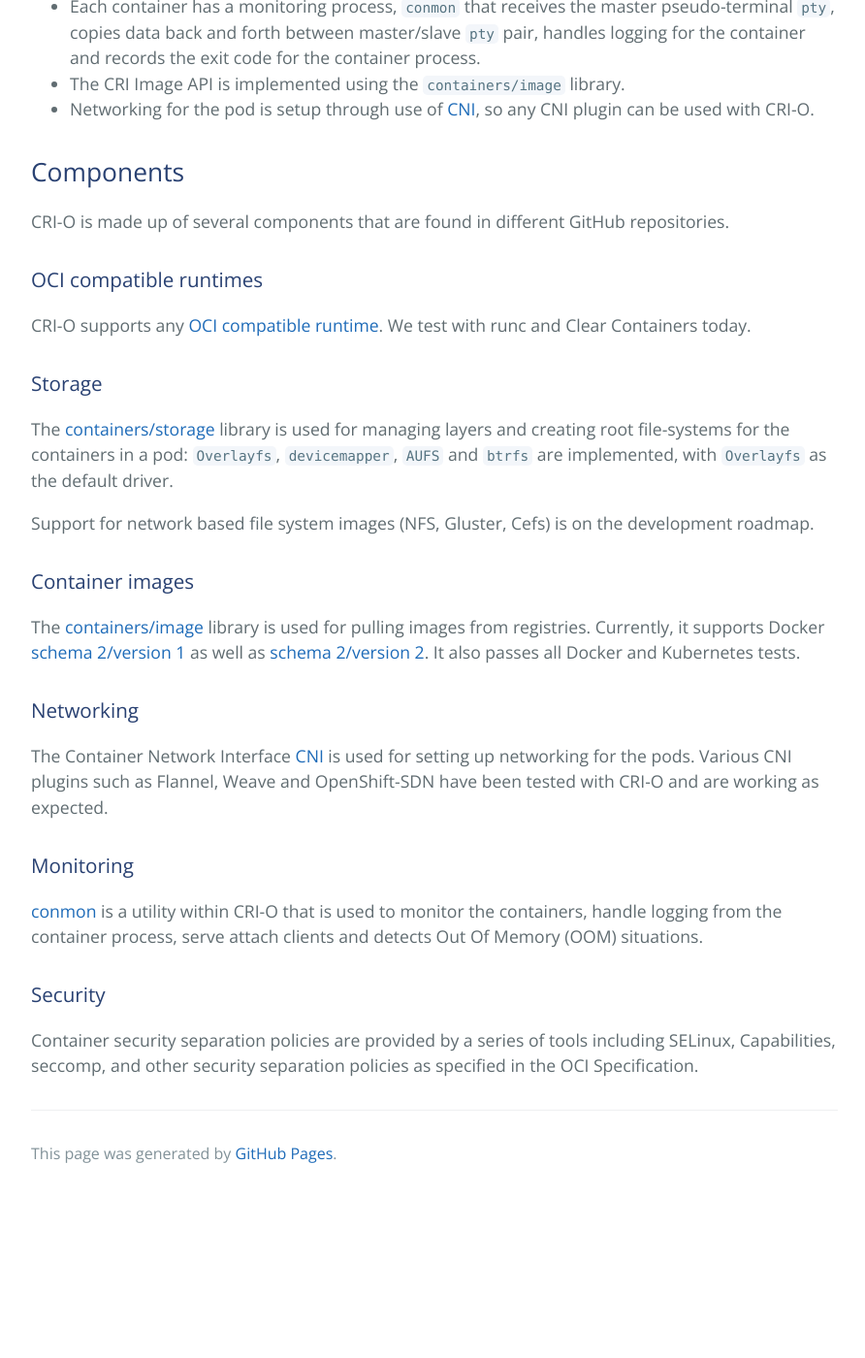
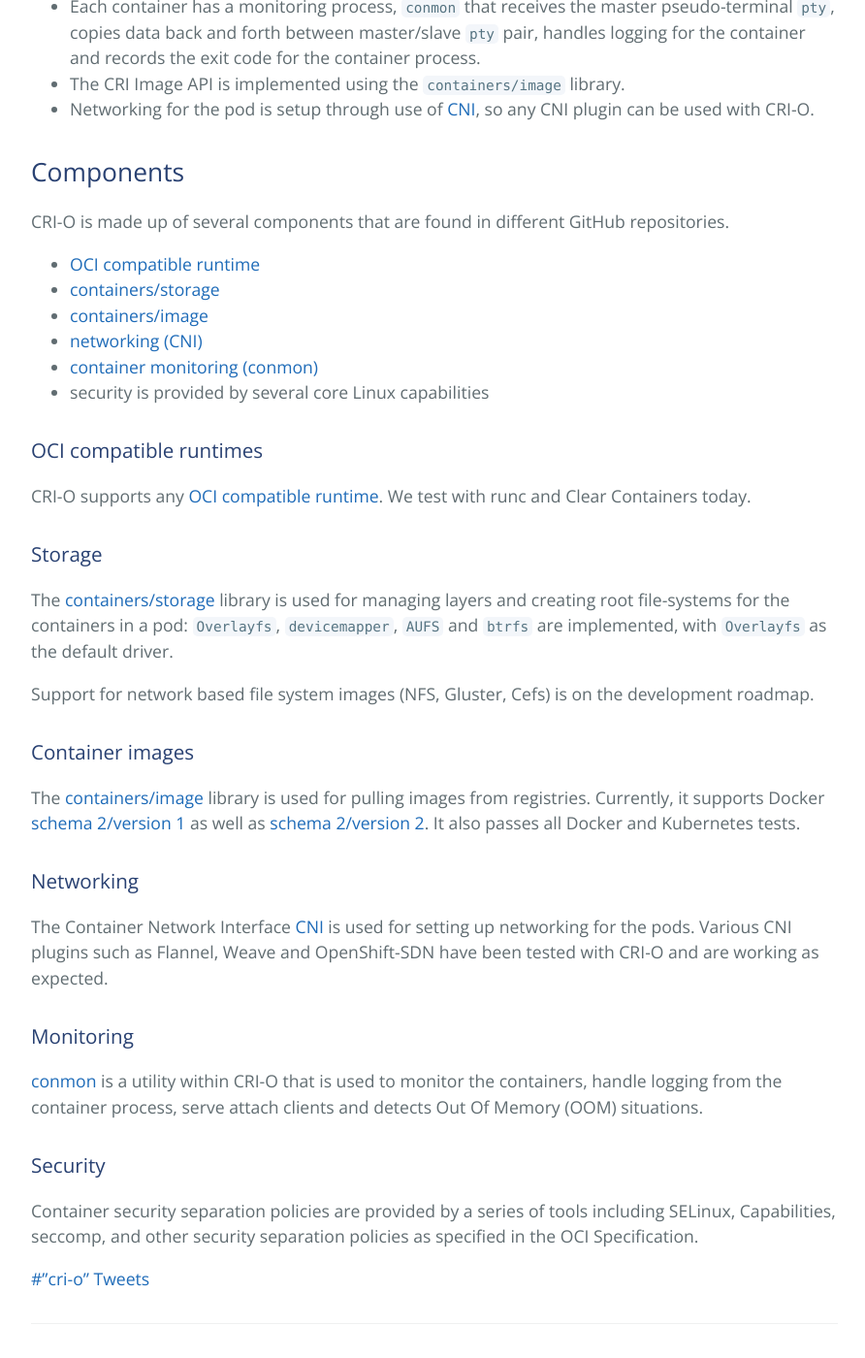
Before and after one commit to cri-o/cri-o.io, a Jekyll site: the page built from index.md, in a window 1280 px wide and 1400 px high, scrolled down 2397 px. Shown: the whole window at 97% size, without its empty margins (192-1084 px from the left). Built offline with Jekyll 4.4.1, drawn with Linux system fonts in a browser that asks for light colours; comment, search, counter and statistics services are not loaded; before the commit the page ends 3630 px from its top, so only the background shows below that; some of the changed text lies outside the part shown.

Commit message:
added twitter feed back in; added component list

```diff
--- a/index.md
+++ b/index.md
@@ -23,7 +23,7 @@ layout: default
 
 Join #cri-o on IRC (freenode)
 
-### Look, Ma! No docker!
+### CRI-O Running Kubernetes Pods
 
 <script type="text/javascript" src="https://asciinema.org/a/124131.js" id="asciicast-124131" async></script>
 
@@ -66,6 +66,13 @@ The architectural components are as follows:
 
 CRI-O is made up of several components that are found in different GitHub repositories.
 
+* [OCI compatible runtime](https://github.com/opencontainers/runtime-tools)
+* [containers/storage](https://github.com/containers/storage)
+* [containers/image](https://github.com/containers/image)
+* [networking (CNI)](https://github.com/containernetworking/cni)
+* [container monitoring (conmon)](https://github.com/kubernetes-incubator/cri-o/tree/master/conmon)
+* security is provided by several core Linux capabilities
+
 ### OCI compatible runtimes
 
 CRI-O supports any [OCI compatible runtime](https://github.com/opencontainers/runtime-tools).
@@ -101,7 +108,6 @@ situations.
 Container security separation policies are provided by a series of tools including SELinux, Capabilities, seccomp,
 and other security separation policies as specified in the OCI Specification.
 
-<!--
+
 <a class="twitter-timeline"  href="https://twitter.com/hashtag/%22cri-o%22" data-widget-id="862337196434632704">#"cri-o" Tweets</a>
 <script>!function(d,s,id){var js,fjs=d.getElementsByTagName(s)[0],p=/^http:/.test(d.location)?'http':'https';if(!d.getElementById(id)){js=d.createElement(s);js.id=id;js.src=p+"://platform.twitter.com/widgets.js";fjs.parentNode.insertBefore(js,fjs);}}(document,"script","twitter-wjs");</script>
--->
```
